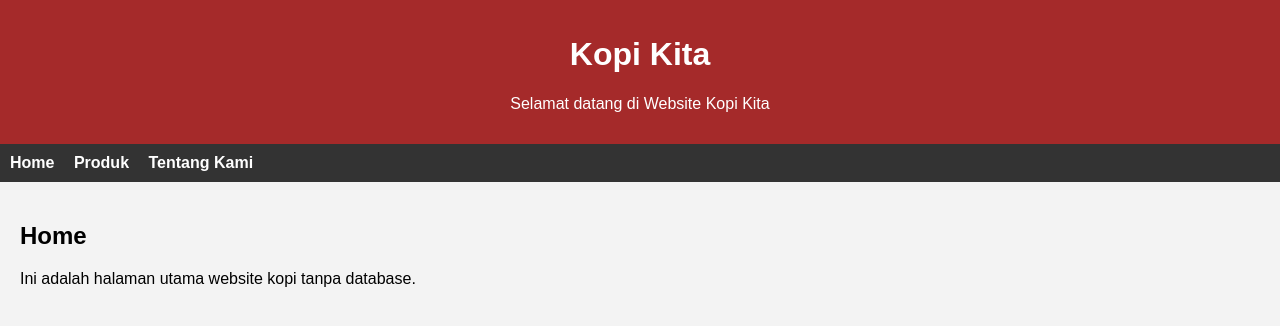
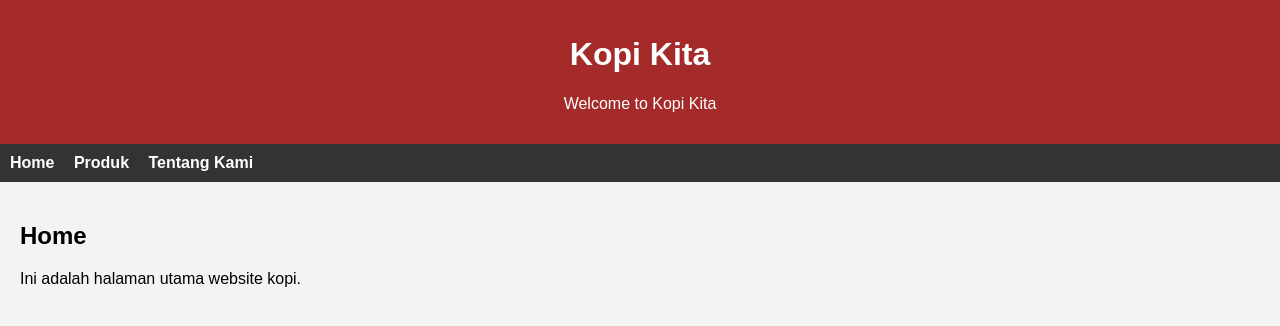
Before and after one commit to 22n40019-lgtm/Latihan-Uji-Git, a PHP site: page /index.php in a window 1280 px wide. Shown: the top 326 px of the page. Run offline with PHP 8.4, Linux system fonts and the light colour scheme.

```diff
--- a/index.php
+++ b/index.php
@@ -57,7 +57,7 @@ $page = isset($_GET['page']) ? $_GET['page'] : 'home';
 
 <header>
     <h1>Kopi Kita</h1>
-    <p>Selamat datang di Website Kopi Kita</p>
+    <p>Welcome to Kopi Kita</p>
 </header>
 
 <nav>
@@ -71,7 +71,7 @@ $page = isset($_GET['page']) ? $_GET['page'] : 'home';
     // ========== HALAMAN HOME ==========
     if ($page == 'home') {
         echo "<h2>Home</h2>";
-        echo "<p>Ini adalah halaman utama website kopi tanpa database.</p>";
+        echo "<p>Ini adalah halaman utama website kopi.</p>";
 
     // ========== HALAMAN PRODUK ==========
     } elseif ($page == 'produk') {
@@ -87,7 +87,7 @@ $page = isset($_GET['page']) ? $_GET['page'] : 'home';
     // ========== HALAMAN ABOUT ==========
     } elseif ($page == 'about') {
         echo "<h2>Tentang Kami</h2>";
-        echo "<p>Kopi Kita adalah situs sederhana untuk menampilkan produk kopi tanpa database.</p>";
+        echo "<p>Kopi Kita adalah situs sederhana untuk menampilkan produk kopi.</p>";
 
     // ========== HALAMAN 404 ==========
     } else {
```
